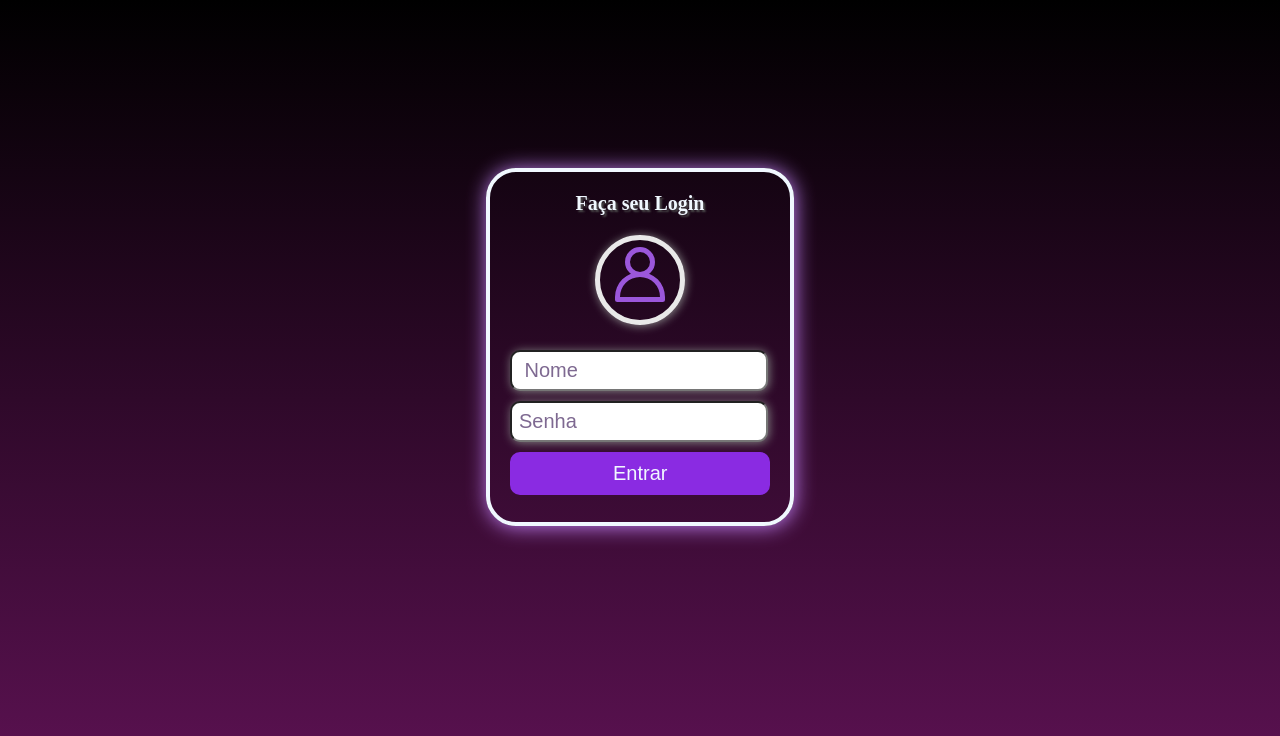
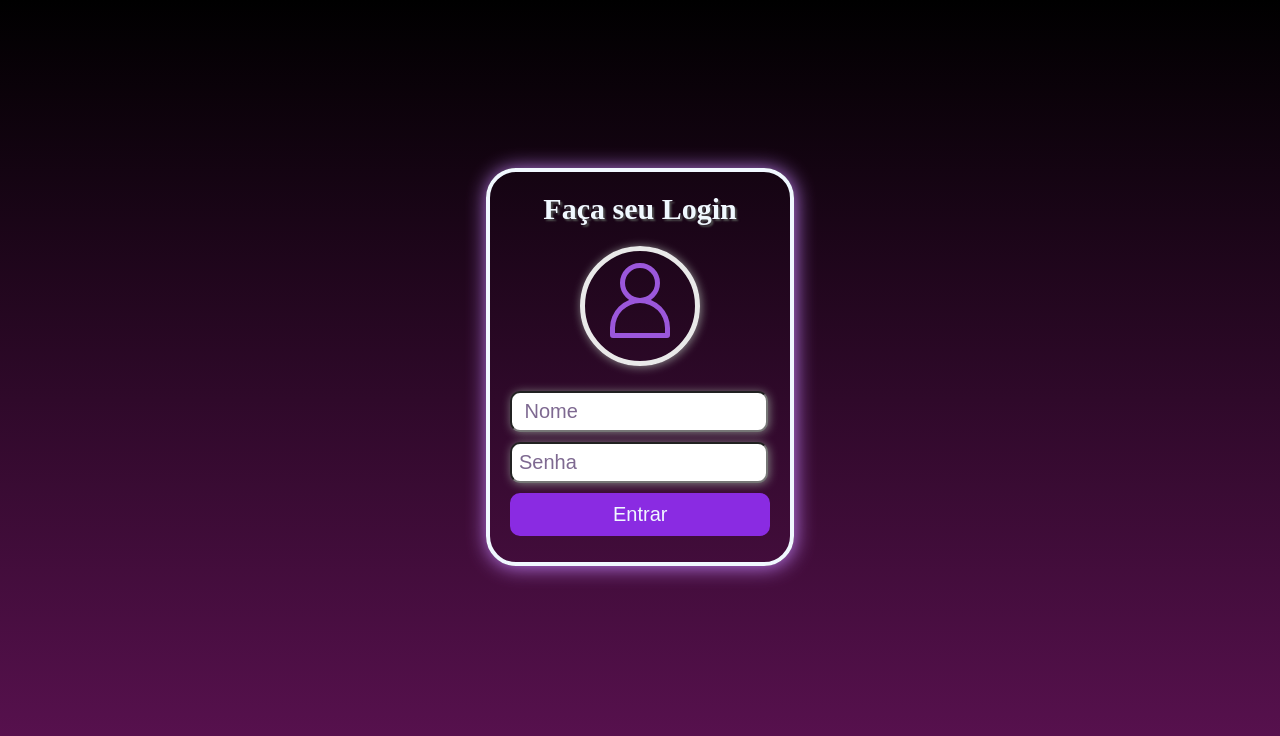
Before and after one commit to diegoalvares/diamtech, a plain HTML site: page login.html in a window 1280 px wide. Drawn offline with Linux system fonts and the light colour scheme.

Commit message:
atualizando

```diff
--- a/CSS/RESOLUCOES_LOGIN/320x240.css
+++ b/CSS/RESOLUCOES_LOGIN/320x240.css
@@ -1,33 +1,33 @@
 @media (min-width: 320px){
     form{
         width: 300px;
-        height: 350px;
+        height: 390px;
         margin-top: 150px;
     }
 
     form>h1{
         margin-top: 20px;
-        font-size: 20px;
+        font-size: 30px;
     }
 
     #desenho_login{
        margin-bottom: 60px;
-       width: 80px;
-       height: 80px;
+       width: 110px;
+       height: 110px;
        margin-top: -10px;
        margin-bottom: 5px;
     }
 
     #circulo{
-        width: 20px;
-        height: 20px;
-        margin-top: 7px;
+        width: 30px;
+        height: 30px;
+        margin-top: 12px;
         border: solid rgb(155, 87, 219) 5px;
     }
 
     #meia_lua{
-        width: 40px;
-        height: 20px;
+        width: 50px;
+        height: 30px;
         margin-top: -5px;
         border: solid rgb(155, 87, 219) 5px;
     }
```
